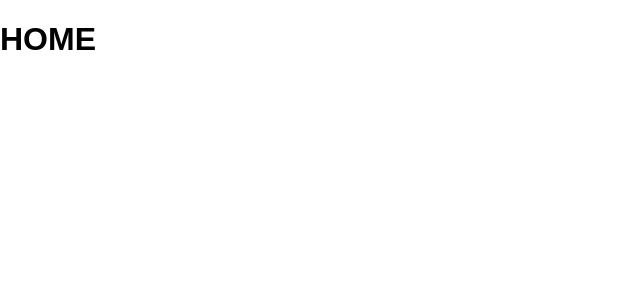
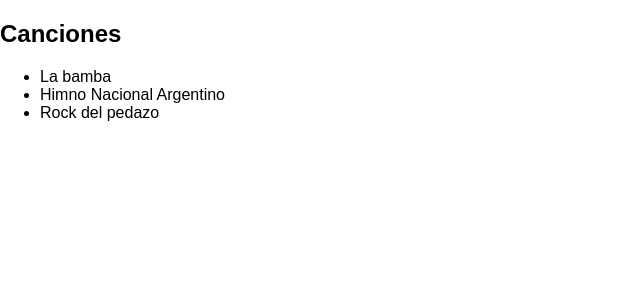
Before and after one commit to mateocarles/sfotify, a React (Create React App) app in the folder sfotify-spa/: page / in a window 1280 px wide. Shown: the top 300 px of the page, without its empty margins (0-640 px from the left). Built offline with nearby package versions, Linux system fonts and the light colour scheme.

Commit message:
Agregado actions reducers y componente Favorite Song Container

```diff
--- a/sfotify-spa/package.json
+++ b/sfotify-spa/package.json
@@ -5,7 +5,9 @@
   "dependencies": {
     "bootstrap": "3",
     "react": "^15.5.4",
-    "react-dom": "^15.5.4"
+    "react-dom": "^15.5.4",
+    "react-redux": "^5.0.4",
+    "redux": "^3.6.0"
   },
   "devDependencies": {
     "eslint": "^3.19.0",
--- /dev/null
+++ b/sfotify-spa/src/components/FavoriteSongsContainer/FavoriteSongsContainer.css
@@ -0,0 +1,17 @@
+.FavoriteSongsContainer {
+  border: 1px solid black ;
+  width:35%;
+  position:absolute;
+}
+
+.FavoriteSongsContainer-album {
+  display: inline;
+  float:left;
+  width: 32%;
+}
+
+.FavoriteSongsContainer-description {
+  display: inline;
+  float:right;
+  width: 68%;
+}
--- /dev/null
+++ b/sfotify-spa/src/components/FavoriteSongsContainer/FavoriteSongsContainer.js
@@ -0,0 +1,33 @@
+import React, { Component } from 'react';
+import FavoriteSongBox from  './FavoriteSongBox';
+
+class FavoriteSongsContainer extends Component {
+  constructor(props) {
+    super(props)
+
+    this.state = {
+      songs: [
+        'La bamba',
+        'Himno Nacional Argentino',
+        'Rock del pedazo'
+      ]
+    }
+
+  }
+
+  render() {
+    const songs = this.state.songs.map( (item, idx)  => {
+        return <li key={idx}> {item} </li>
+    })
+    return (
+      <div>
+        <h2> Canciones </h2>
+        <ul>
+          {songs}
+        </ul>
+      </div>
+    );
+  }
+}
+
+export default FavoriteSongsContainer;
--- a/sfotify-spa/src/containers/App/App.js
+++ b/sfotify-spa/src/containers/App/App.js
@@ -1,7 +1,7 @@
 import React, { Component } from 'react';
-// import logo from './logo.svg';
 import './App.css';
 import Home from '../Home/Home'
+
 // import 'bootstrap/dist/css/bootstrap.min.css';
 
 class App extends Component {
--- a/sfotify-spa/src/containers/Home/Home.js
+++ b/sfotify-spa/src/containers/Home/Home.js
@@ -1,11 +1,12 @@
 import React, { Component } from 'react';
 // import 'bootstrap/dist/css/bootstrap.min.css';
+import FavoriteSongsContainer from '../../components/FavoriteSongsContainer/FavoriteSongsContainer';
 
 class Home extends Component {
   render() {
     return (
 
-      <h1> HOME </h1>
+      <FavoriteSongsContainer />
 
     );
   }
--- /dev/null
+++ b/sfotify-spa/src/store.js
@@ -0,0 +1,6 @@
+import { createStore } from 'redux';
+import { rootReducer } from './reducers';
+
+export default( initialState) => {
+  return createStore( rootReducer, initialState);
+}
```
Also changed, not shown: sfotify-spa/src/reducers/artists.js (added, +8 -0 lines), sfotify-spa/src/reducers/index.js (added, +9 -0 lines), sfotify-spa/src/reducers/songs.js (added, +8 -0 lines), sfotify-spa/src/components/FavoriteSongsContainer/FavoriteSongBox.css (renamed from sfotify-spa/src/components/FavoriteSongBox/FavoriteSongBox.css), sfotify-spa/src/components/FavoriteSongsContainer/FavoriteSongBox.js (renamed from sfotify-spa/src/components/FavoriteSongBox/FavoriteSongBox.js), 1 other file (tests, documents, lock files or other folders).
